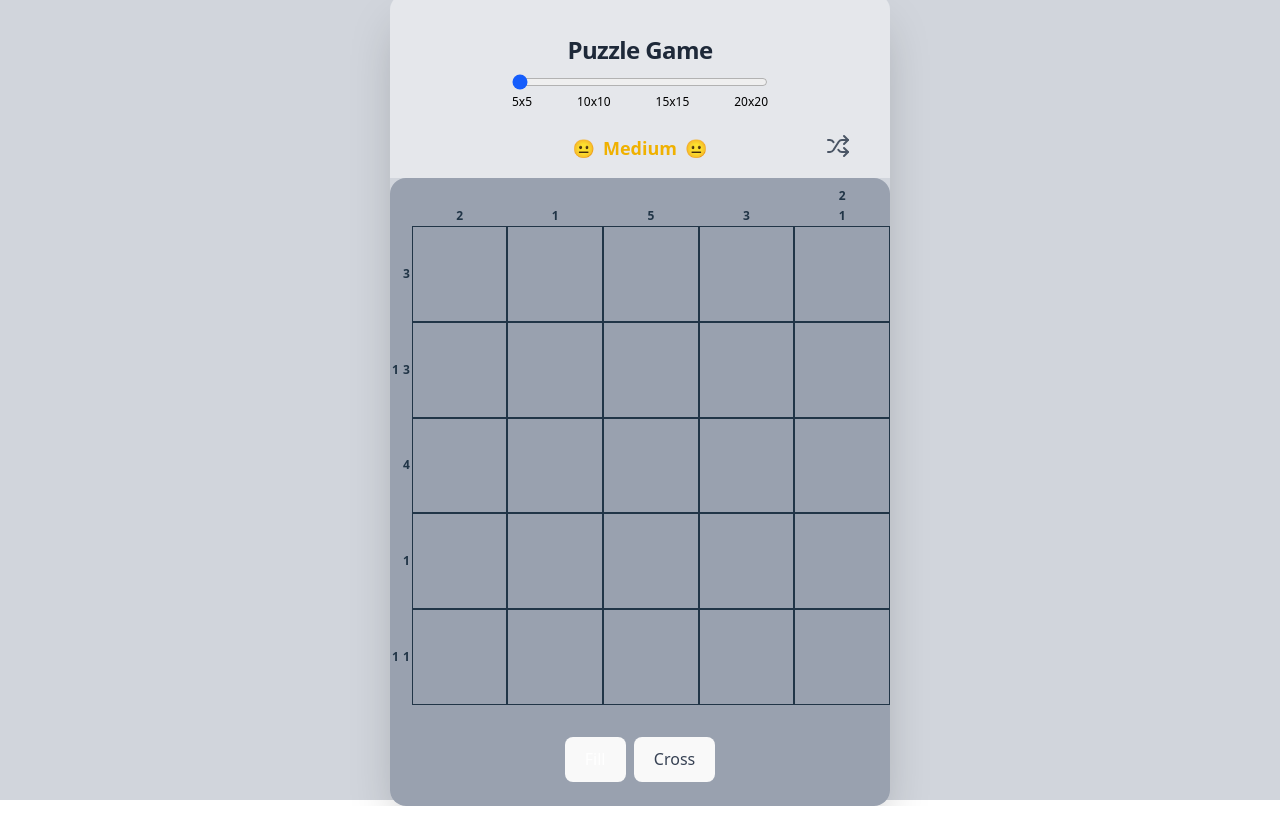
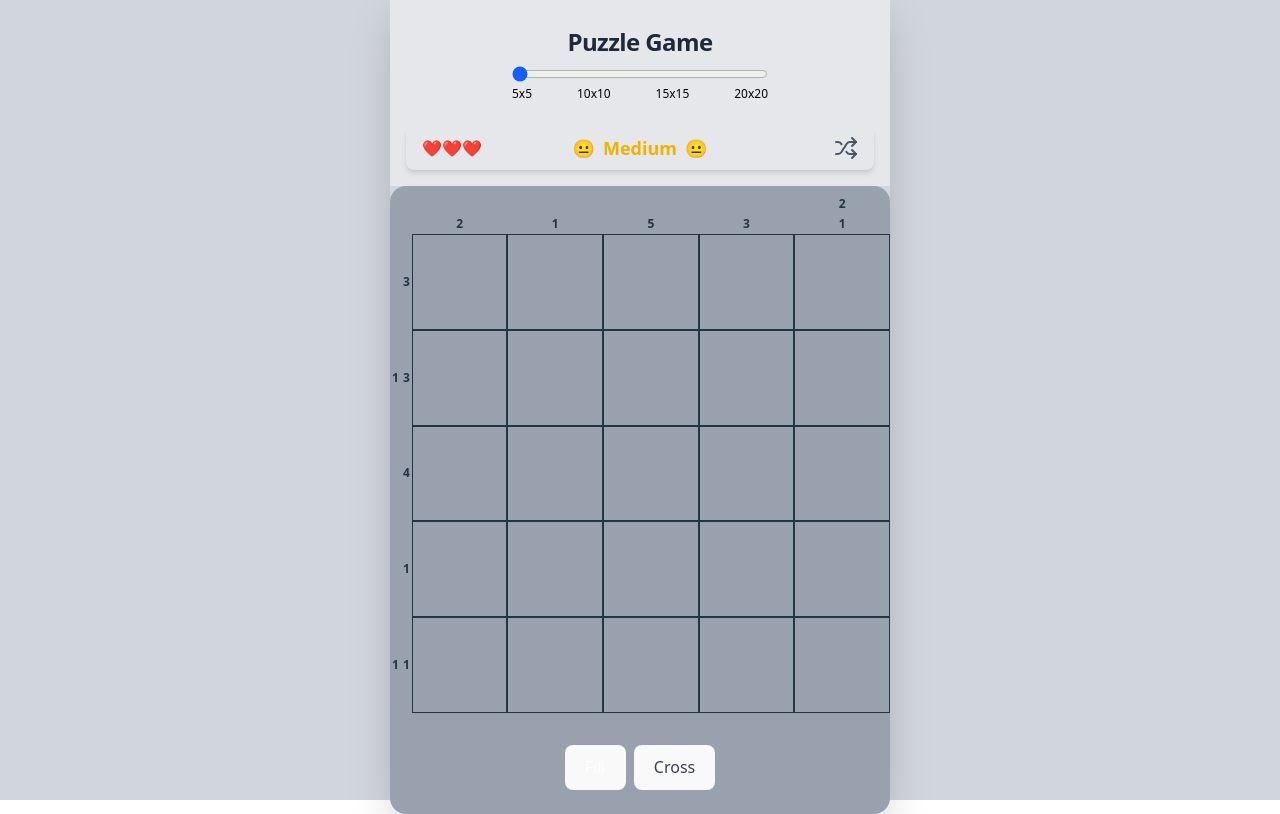
Before and after one commit to okanaslan/puzzle-fe, a React (Vite) app: page /game in a window 1280 px wide. Built offline with nearby package versions, Linux system fonts and the light colour scheme.

Commit message:
Add lives

```diff
--- a/src/contexts/game-context/game-context-provider.tsx
+++ b/src/contexts/game-context/game-context-provider.tsx
@@ -1,4 +1,4 @@
-import React, { ReactNode, useEffect, useState } from "react";
+import React, { ReactNode, useEffect, useMemo, useState } from "react";
 import { GameContext } from "./game-context";
 import { CellAction, CellState } from "../../types";
 import { Level } from "../../utils/level";
@@ -15,6 +15,10 @@ export interface GameContextProps {
   setIsMouseDown: React.Dispatch<React.SetStateAction<boolean>>;
   clickMode: "fill" | "cross";
   setClickMode: React.Dispatch<React.SetStateAction<"fill" | "cross">>;
+  lives: {
+    max: number;
+    current: number;
+  };
 
   // Functions
   changeLevel: (size?: number) => void;
@@ -26,7 +30,7 @@ export const GameProvider: React.FC<{ children: ReactNode }> = ({ children }) =>
   const [clickMode, setClickMode] = useState<"fill" | "cross">("fill");
   // const [boardKey, setBoardKey] = useState(0);
 
-  const initialLevel = React.useMemo(() => LevelGenerator.generate(5), []);
+  const initialLevel = useMemo(() => LevelGenerator.generate(5), []);
   const [level, setLevel] = useState<Level>(initialLevel);
   const [isFinished, setIsFinished] = useState<boolean>(false);
   const [board, setBoard] = useState<CellState[][]>(
@@ -34,6 +38,13 @@ export const GameProvider: React.FC<{ children: ReactNode }> = ({ children }) =>
       .fill(null)
       .map(() => Array(level.size).fill("empty")),
   );
+
+  const lives = useMemo(() => {
+    return {
+      max: 3,
+      current: 3,
+    };
+  }, [level]);
 
   useEffect(() => {
     setBoard(
@@ -97,16 +108,24 @@ export const GameProvider: React.FC<{ children: ReactNode }> = ({ children }) =>
           if (isCorrect && action === "select") {
             return "correct";
           } else if (!isCorrect && action === "select") {
+            lives.current -= 1;
             return "false-correct";
           } else if (!isCorrect && action === "cross") {
             return "crossed";
           } else if (isCorrect && action === "cross") {
+            lives.current -= 1;
             return "false-crossed";
           }
         }
         return cellState;
       }),
     );
+
+    if (lives.current <= 0) {
+      setIsFinished(true);
+      setBoard(newBoard.map((rowArr, i) => rowArr.map((cell, j) => (level.boardMap[i][j] === 1 ? "correct" : cell))));
+      return;
+    }
 
     if (isGameFinished(newBoard, level.boardMap)) {
       setIsFinished(true);
@@ -129,6 +148,7 @@ export const GameProvider: React.FC<{ children: ReactNode }> = ({ children }) =>
         setIsMouseDown,
         clickMode,
         setClickMode,
+        lives,
 
         // Functions
         changeLevel,
--- a/src/pages/game-components/board-components/correct-cell.tsx
+++ b/src/pages/game-components/board-components/correct-cell.tsx
@@ -1,5 +1,8 @@
 import { CellProps } from "./playable-cells";
 
 export const CorrectCell = ({ row, col }: CellProps) => (
-  <div id={`cell-${row}-${col}`} className="min-w-6 min-h-6 border flex items-center justify-center bg-green-400" />
+  <div
+    id={`cell-${row}-${col}`}
+    className="min-w-4 aspect-square border flex items-center justify-center bg-green-400"
+  />
 );
--- a/src/pages/game-components/difficulty.tsx
+++ b/src/pages/game-components/difficulty.tsx
@@ -3,7 +3,7 @@ import { useGame } from "../../contexts/game-context";
 import { difficultyCalculator } from "../../utils/difficulty-calculator";
 
 export function DifficultyText() {
-  const { level, changeLevel } = useGame();
+  const { level, changeLevel, lives } = useGame();
 
   let text = "";
   let color = "";
@@ -34,21 +34,23 @@ export function DifficultyText() {
 
   return (
     <div className="relative flex flex-col items-center mb-4 w-full">
-      <div className={`flex gap-2 items-center font-bold text-lg ${color}`}>
+      <div className="flex flex-row items-center justify-center w-full px-4 py-2 bg-gray-200 rounded-lg shadow-md">
+        <div className="absolute text-gray-600 text-md left-4">
+          {lives.current > 0 ? `${"❤️".repeat(lives.current)}${"🤍".repeat(lives.max - lives.current)}` : "Game Over"}
+        </div>
+        <div className={`flex gap-2 items-center font-bold text-lg ${color} px-10`}>
           <span>{emoji}</span>
           <span>{`${text}`}</span>
           <span>{emoji}</span>
         </div>
         <Shuffle
-        className="absolute right-6 w-6 h-6 text-gray-600 cursor-pointer hover:text-gray-800 transition"
+          className="absolute right-4 w-6 h-6 text-gray-600 cursor-pointer hover:text-gray-800 transition"
           onClick={() => changeLevel()}
-        onKeyPress={(e) => {
-          if (e.key === "Enter" || e.key === " ") changeLevel();
-        }}
           role="button"
           tabIndex={0}
           aria-label="Shuffle Level"
         />
       </div>
+    </div>
   );
 }
```
Lines whose indentation alone changed are shown as unchanged.
